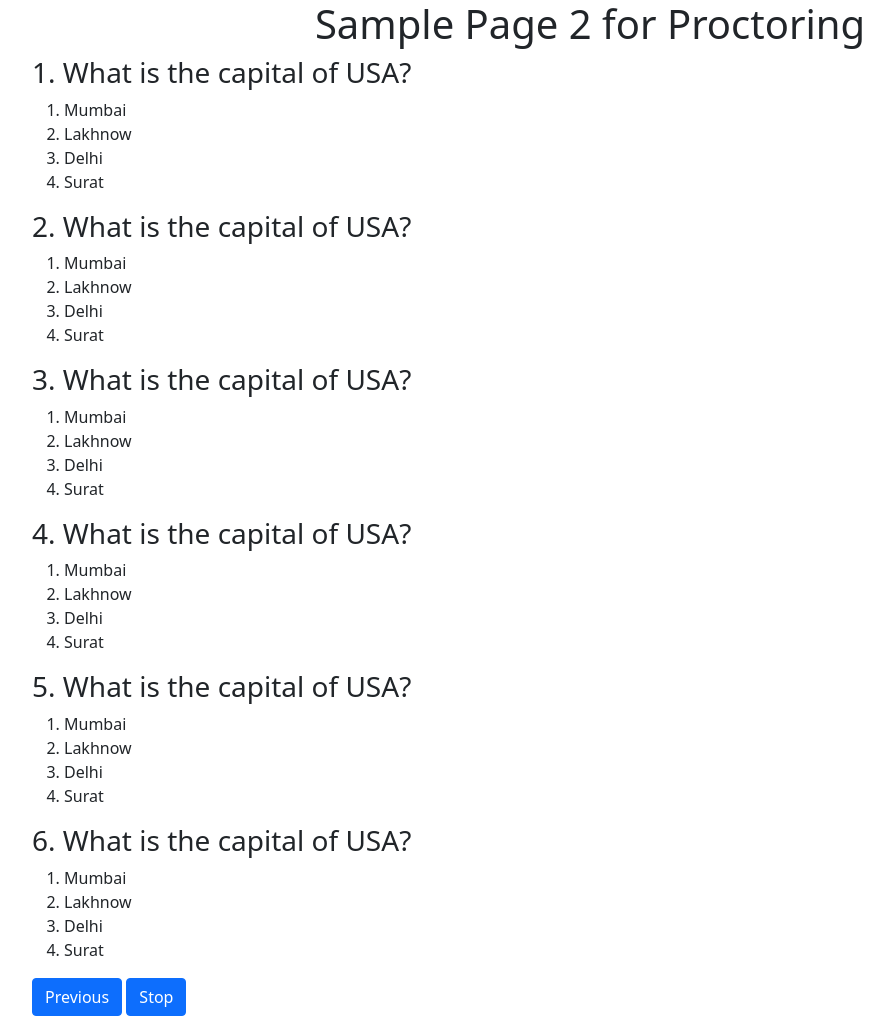
After one commit to luckyCasualGuy/Proctoring, a Flask app: template static/templates/client_page_2.html in a window 1280 px wide. The commit adds this page. Shown: the whole page, without its empty margins (50-943 px from the left). Run offline with Flask 2, Linux system fonts and the light colour scheme; the template is opened without the code that fills it, so the values that code supplies are empty.

Commit message:
2 pages on customer page

```diff
--- a/app.py
+++ b/app.py
@@ -3,6 +3,7 @@ from flask import render_template
 
 app = Flask(__name__, static_url_path='/static',template_folder="static/templates")
 app.config['DEBUG'] = True
+app.config['TEMPLATES_AUTO_RELOAD'] = True
 
 @app.route("/", methods=['GET', 'POST'])
 def hello_world():
--- a/static/js/main_monoco.js
+++ b/static/js/main_monoco.js
@@ -45,7 +45,7 @@ faceDetection.onResults(onResults);
 
 const camera = new Camera(videoElement, {
   onFrame: async () => {
-    // await faceDetection.send({image: videoElement});
+    await faceDetection.send({image: videoElement});
   },
   width: 200,
   height: 200
--- a/static/templates/frame2.html
+++ b/static/templates/client_page_1.html
@@ -12,11 +12,10 @@
     <script src="https://cdn.jsdelivr.net/npm/bootstrap@5.1.0/dist/js/bootstrap.bundle.min.js" integrity="sha384-U1DAWAznBHeqEIlVSCgzq+c9gqGAJn5c/t99JyeKa9xxaYpSvHU5awsuZVVFIhvj" crossorigin="anonymous"></script>
 </head>
 <body>
-    </div>
     <div class="container">
         <div class="row">
             <div class="col">
-                <h1 class="heading">Sample Page for Proctoring</h1>
+                <h1 class="heading">Sample Page 1 for Proctoring</h1>
 
                 <h3>1. What is the capital of India?</h3>
                 <ol>
@@ -62,8 +61,7 @@
                 </ol>
             </div>
         </div>
+        <a href="/static/templates/client_page_2.html" class="btn btn-primary" role="button">Next Page</a>
     </div>
-    <script>
-    </script>
 </body>
 </html>
--- /dev/null
+++ b/static/templates/client_page_2.html
@@ -0,0 +1,70 @@
+<!DOCTYPE html>
+<html lang="en">
+<head>
+    <meta charset="UTF-8">
+    <meta http-equiv="X-UA-Compatible" content="IE=edge">
+    <meta name="viewport" content="width=device-width, initial-scale=1.0">
+    <title>Sample Page for Proctoring</title>
+
+    <link rel="stylesheet" href="/static/css/page.css">
+
+    <link href="https://cdn.jsdelivr.net/npm/bootstrap@5.1.0/dist/css/bootstrap.min.css" rel="stylesheet" integrity="sha384-KyZXEAg3QhqLMpG8r+8fhAXLRk2vvoC2f3B09zVXn8CA5QIVfZOJ3BCsw2P0p/We" crossorigin="anonymous">
+    <script src="https://cdn.jsdelivr.net/npm/bootstrap@5.1.0/dist/js/bootstrap.bundle.min.js" integrity="sha384-U1DAWAznBHeqEIlVSCgzq+c9gqGAJn5c/t99JyeKa9xxaYpSvHU5awsuZVVFIhvj" crossorigin="anonymous"></script>
+</head>
+<body>
+    <div class="container">
+        <div class="row">
+            <div class="col">
+                <h1 class="heading">Sample Page 2 for Proctoring</h1>
+
+                <h3>1. What is the capital of USA?</h3>
+                <ol>
+                    <li>Mumbai</li>
+                    <li>Lakhnow</li>
+                    <li>Delhi</li>
+                    <li>Surat</li>
+                </ol>
+                <h3>2. What is the capital of USA?</h3>
+                <ol>
+                    <li>Mumbai</li>
+                    <li>Lakhnow</li>
+                    <li>Delhi</li>
+                    <li>Surat</li>
+                </ol>
+                <h3>3. What is the capital of USA?</h3>
+                <ol>
+                    <li>Mumbai</li>
+                    <li>Lakhnow</li>
+                    <li>Delhi</li>
+                    <li>Surat</li>
+                </ol>
+                <h3>4. What is the capital of USA?</h3>
+                <ol>
+                    <li>Mumbai</li>
+                    <li>Lakhnow</li>
+                    <li>Delhi</li>
+                    <li>Surat</li>
+                </ol>
+                <h3>5. What is the capital of USA?</h3>
+                <ol>
+                    <li>Mumbai</li>
+                    <li>Lakhnow</li>
+                    <li>Delhi</li>
+                    <li>Surat</li>
+                </ol>
+                <h3>6. What is the capital of USA?</h3>
+                <ol>
+                    <li>Mumbai</li>
+                    <li>Lakhnow</li>
+                    <li>Delhi</li>
+                    <li>Surat</li>
+                </ol>
+            </div>
+        </div>
+        <a href="/static/templates/client_page_1.html" class="btn btn-primary" role="button">Previous</a>
+        <a href="#" class="btn btn-primary" role="button">Stop</a>
+    </div>
+    <script>
+    </script>
+</body>
+</html>
--- a/static/templates/page.html
+++ b/static/templates/page.html
@@ -8,7 +8,7 @@
 </head>
 <body>
     <iframe src="/static/templates/frame1.html" height="30" width="100%" title="Iframe Example"></iframe>
-    <iframe src="/static/templates/frame2.html" height="800" width="100%" title="Iframe Example"></iframe>
+    <iframe src="/static/templates/client_page_1.html" height="800" width="100%" title="Iframe Example"></iframe>
     <div class="container" style="position: fixed; top: 5px; right: 5px; z-index: 10;">
         <video class="input_video"></video>
         <div id = "debug_out"></div>
```
